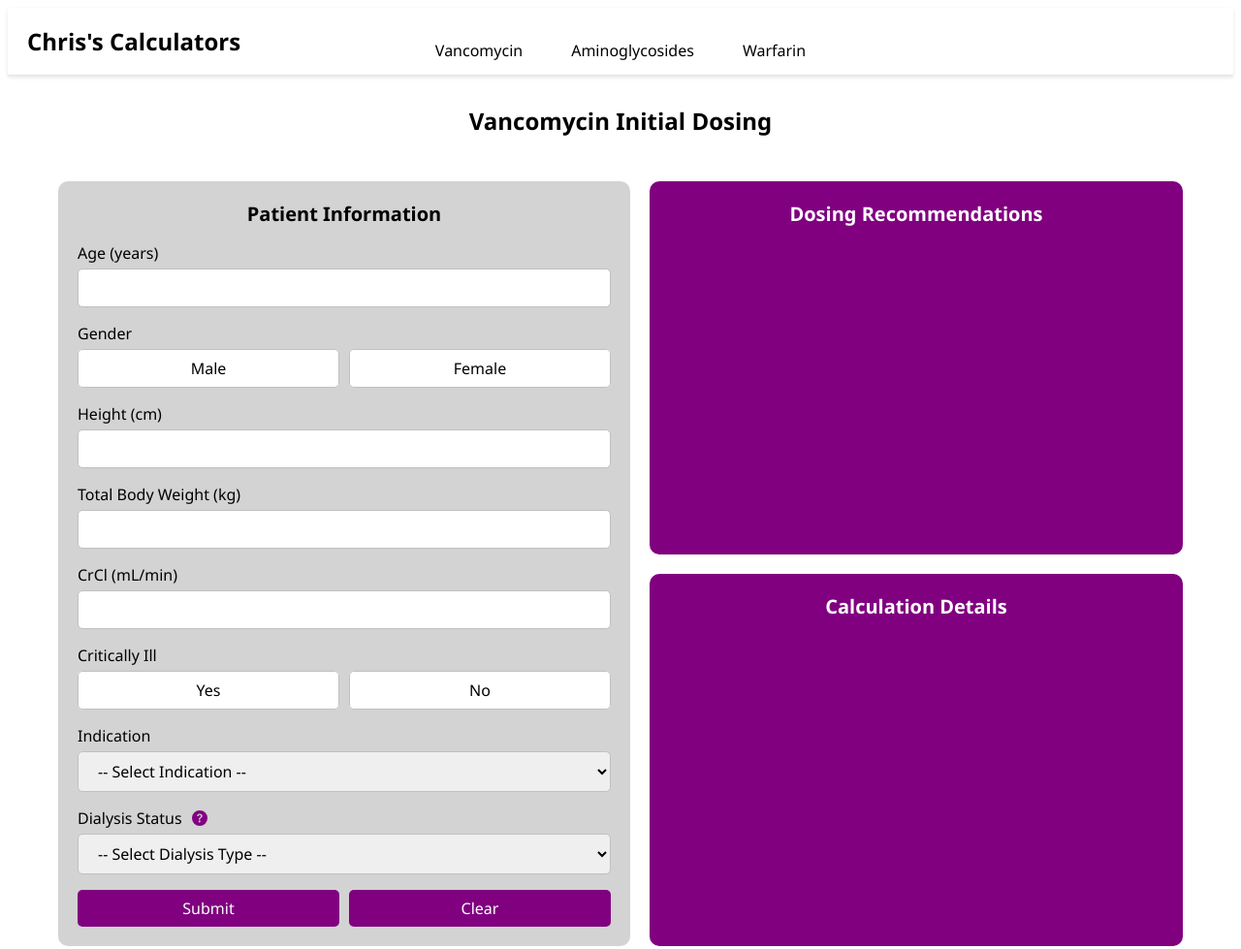
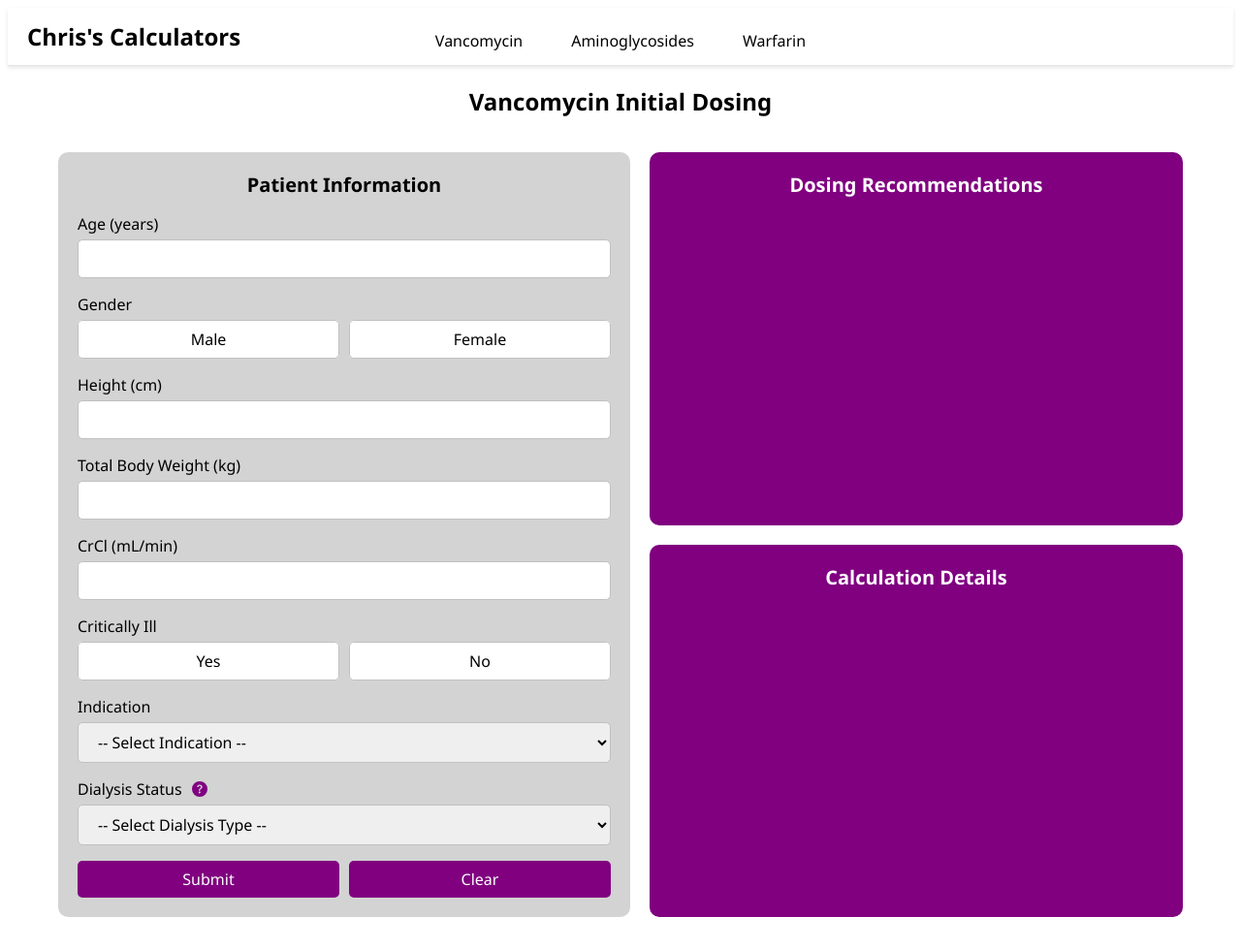
Before and after one commit to Cjboyle4/pharmacy-calculators, a plain HTML site: page index.html in a window 1280 px wide. Shown: the whole page at 97% size. Drawn offline with Linux system fonts and the light colour scheme.

Commit message:
style.css

```diff
--- a/style.css
+++ b/style.css
@@ -18,12 +18,12 @@ h1, h2, h3, h4, h5, h6, p {
     justify-content: space-between;
     align-items: flex-end;
     padding: 10px 20px;
-    height: 70px;
+    height: 60px;
     position: relative;
     margin-bottom: 20px;
 
     background-color: white; /* or your desired bg */
-    box-shadow: 0 2px 4px rgba(0, 0, 0, 0.1); /* subtle shadow */
+    box-shadow: 0 2px 4px rgba(0, 0, 0, 0.1);
     border-bottom: 1px solid rgba(0, 0, 0, 0.1); /* subtle underline */
 }
 
@@ -74,7 +74,7 @@ h1, h2, h3, h4, h5, h6, p {
     display: flex;
     justify-content: center;
     font-size: 24px;
-    padding: 10px;
+    padding: 0px;
 }
 
 .calc-container {
@@ -82,7 +82,7 @@ h1, h2, h3, h4, h5, h6, p {
     justify-content: center;
     gap: 20px;
     padding: 20px;
-        max-width: 1200px;
+    max-width: 1200px;
     margin: 0 auto;
 }
 
```
